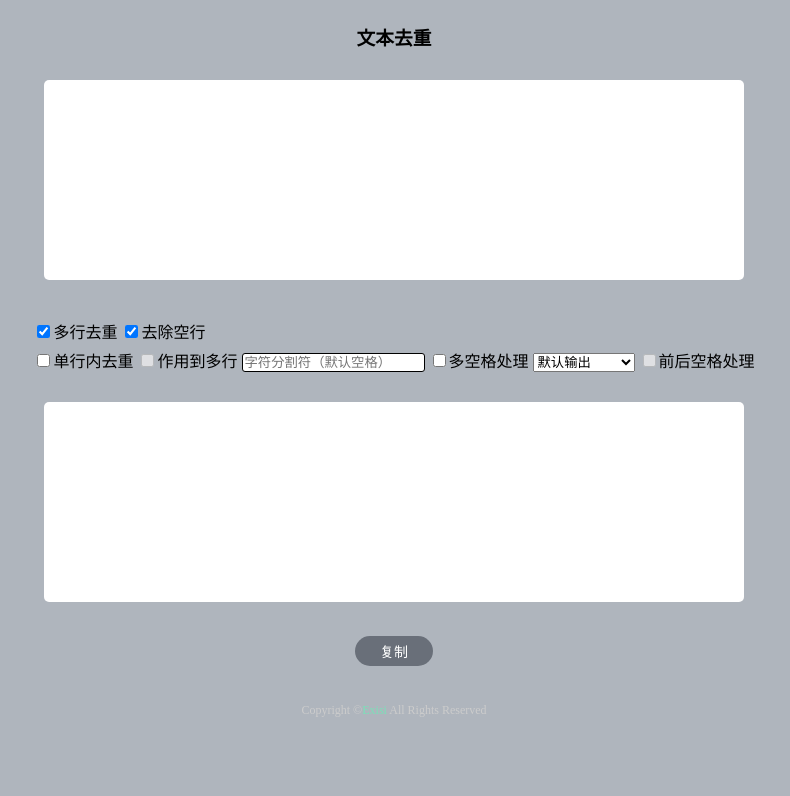
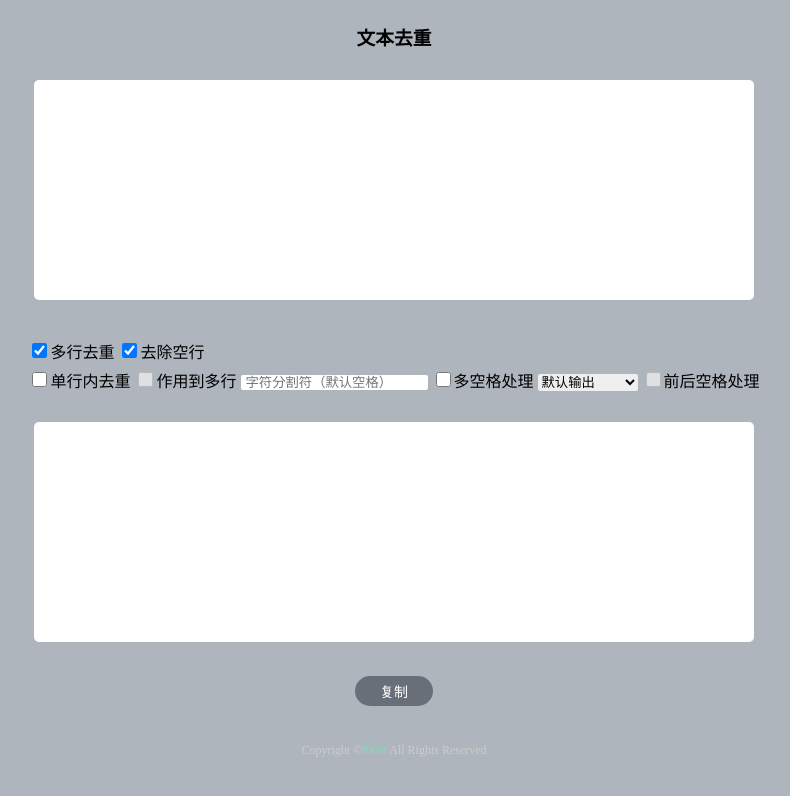
Before and after one commit to Exisi/UText, a plain HTML site: page index.html in a window 1280 px wide. Shown: the whole page, without its empty margins (246-1036 px from the left). Drawn offline with Linux system fonts and the light colour scheme.

Commit message:
🌈 style(style.css): 样式更新

```diff
--- a/css/style.css
+++ b/css/style.css
@@ -23,8 +23,8 @@ h3 {
 }
 
 .text {
-	width: 700px;
-	height: 200px;
+	width: 720px;
+	height: 220px;
 	padding: 20px;
 	font-size: large;
 	outline: none;
@@ -69,8 +69,21 @@ h3 {
 
 .split {
 	outline: none;
-	border: #000 solid 1px;
-	border-radius: 3px;
+	border-radius: 2px;
+	border: none;
+	padding: 0 5px;
+}
+
+.row-rule,
+.inline-rule {
+	width: 15px;
+	height: 15px;
+}
+
+#output-type {
+	border: none;
+	border-radius: 2px;
+	outline: none;
 }
 
 @media (max-width: 720px) {
```
